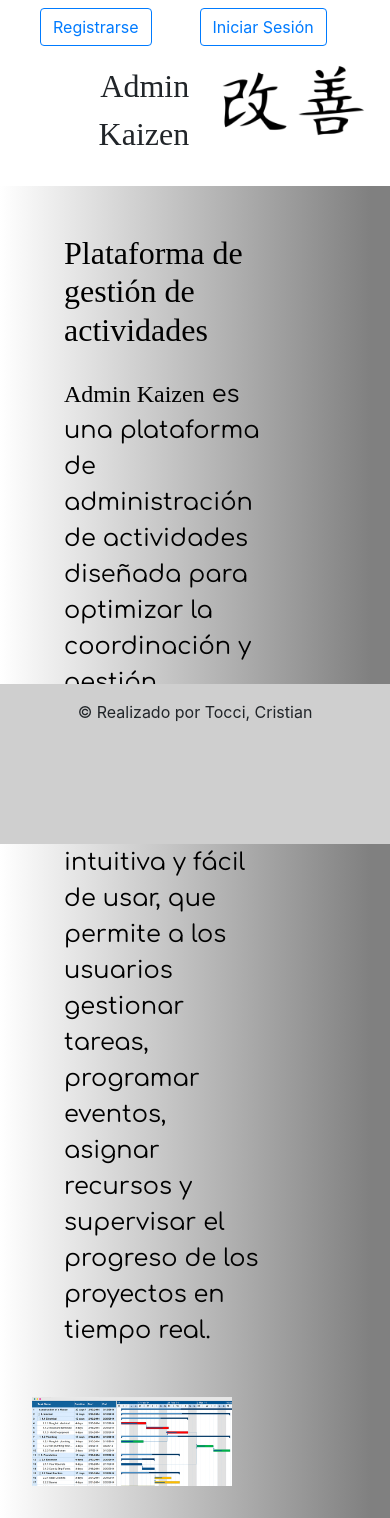
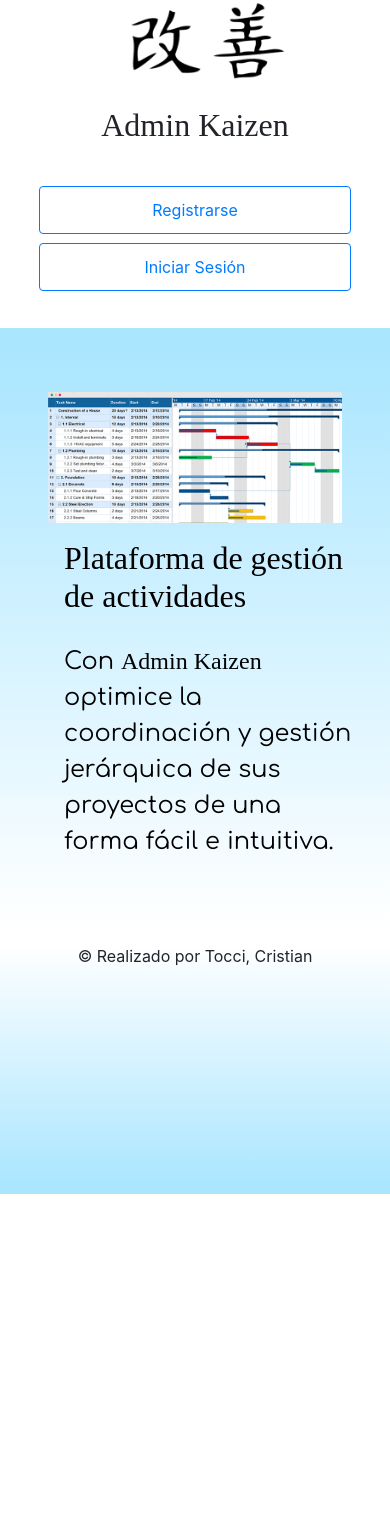
Before and after one commit to toccicristian/adminkaizen, a PHP site: page / in a window 390 px wide. After the commit the page ends 1194 px from the top, so only its background shows below. Run offline with PHP 8.4, Linux system fonts and the light colour scheme; data that the repository does not hold is empty; some libraries are stand-ins or nearby versions; some web fonts are replaced.

Commit message:
mas detalles home

```diff
--- a/css/estilos.css
+++ b/css/estilos.css
@@ -1,3 +1,9 @@
+:root{
+    --color-estandar:#abe6ff;
+}
+
+
+
 h1{
     display:none;
 }
@@ -18,6 +24,7 @@ ul li{
 
 
 .navbar{
+    padding:0;
     display:flex;
     justify-content: space-between;
     flex-wrap: wrap;
@@ -44,7 +51,7 @@ ul li{
     display: flex;
     align-items: center;
     justify-content: flex-end;
-    margin-bottom: 20px;
+    /* margin-bottom: 20px;  */
 }
 
 .isotipo-index {
@@ -65,13 +72,14 @@ ul li{
 
 
 .seccion-inicio{
+    min-height:1000px;
     display:flex;
     align-items: flex-start;
     flex-wrap:wrap;
     justify-content:space-between;
     margin: 0;
     padding: 2rem 2rem;
-    background-image: linear-gradient(to right,white 0%, grey 95%);
+    background-image: linear-gradient(to top,white 0%, var(--color-estandar) 95%);
 }
 
 .isotipo-index{
@@ -223,11 +231,13 @@ article.usuarios{
 
 
 footer{
-    position:absolute;
+    /* position:absolute;
+    bottom:0; */
+    position:relative;
     bottom:0;
     width:100%;
-    height:10rem;
-    background-color:rgb(207, 207, 207);
+    height:250px;
+    background-image: linear-gradient(to bottom,white 0%, var(--color-estandar) 95%);
 
 }
 
@@ -251,3 +261,74 @@ footer{
     font-weight:bold;
     text-decoration-line: underline;
 }
+
+
+@media(max-width: 859px){
+    .seccion-inicio{
+        flex-direction: column;
+        flex-flow: column-reverse;
+        align-items: flex-start;
+    }
+
+    section aside{
+        width: 90%;
+        margin: 2rem auto 0 auto;
+    }
+
+    section .producto-detalles{
+        width:90%;
+     }
+
+     .navbar{
+        flex-flow:column-reverse;
+        justify-content: space-around;
+        min-height:200px;
+    }
+
+
+    .seccion-inicio{
+        min-height:600px;
+        align-items:flex-start;
+        justify-content: flex-end;
+    }
+
+
+
+
+
+
+}
+
+@media(max-width: 500px){
+    .isologo-small {
+        flex-flow:column-reverse;
+    }
+
+
+    .menu{
+        width:100%;
+        margin:2rem 0;
+        flex-flow:column;
+        align-items:center;
+    }
+
+    .boton-responsive{
+        width:80%;
+        height:3rem;
+        margin:0.3rem 0;
+    }
+
+    /* .menu .menu-item{
+        margin: 0 2rem;
+        color: black;
+        text-decoration:none;
+    }
+
+    .navbar .menu{
+        align-items:center;
+        flex-wrap: wrap;
+    } */
+
+
+
+}
--- a/index.php
+++ b/index.php
@@ -26,10 +26,10 @@
 		<h1>Admin Kaizen</h1>
 		<nav class="navbar">
 			<div class="menu">
-                <button type="button" class="btn btn-outline-primary mx-4" data-toggle="modal" data-target="#registerModal">
+                <button type="button" class="btn btn-outline-primary mx-4 boton-responsive" data-toggle="modal" data-target="#registerModal">
                             Registrarse
                 </button>
-                <button type="button" class="btn btn-outline-primary mx-4" data-toggle="modal" data-target="#loginModal">
+                <button type="button" class="btn btn-outline-primary mx-4 boton-responsive" data-toggle="modal" data-target="#loginModal">
                             Iniciar Sesión
                 </button>
 				<!-- <a href="./form_login.php" class="menu-item">Iniciar sesión</a> -->
@@ -66,10 +66,8 @@
                 <p class="producto-descripcion">
                     <h3>Plataforma de gestión de actividades</h3>
                     <p>
-                        <span class="iso-font">Admin Kaizen</span> es una plataforma de administración de actividades diseñada
-                        para optimizar la coordinación y gestión jerárquica de proyectos.
-                        Ofrece una interfaz intuitiva y fácil de usar, que permite a los usuarios gestionar tareas,
-                        programar eventos, asignar recursos y supervisar el progreso de los proyectos en tiempo real.
+                        Con <span class="iso-font">Admin Kaizen</span> optimice la coordinación y gestión jerárquica
+                        de sus proyectos de una forma fácil e intuitiva.
                     </p>
                 </p>
             </div>
```
Also changed, not shown: login.php (+13 -9 lines).
